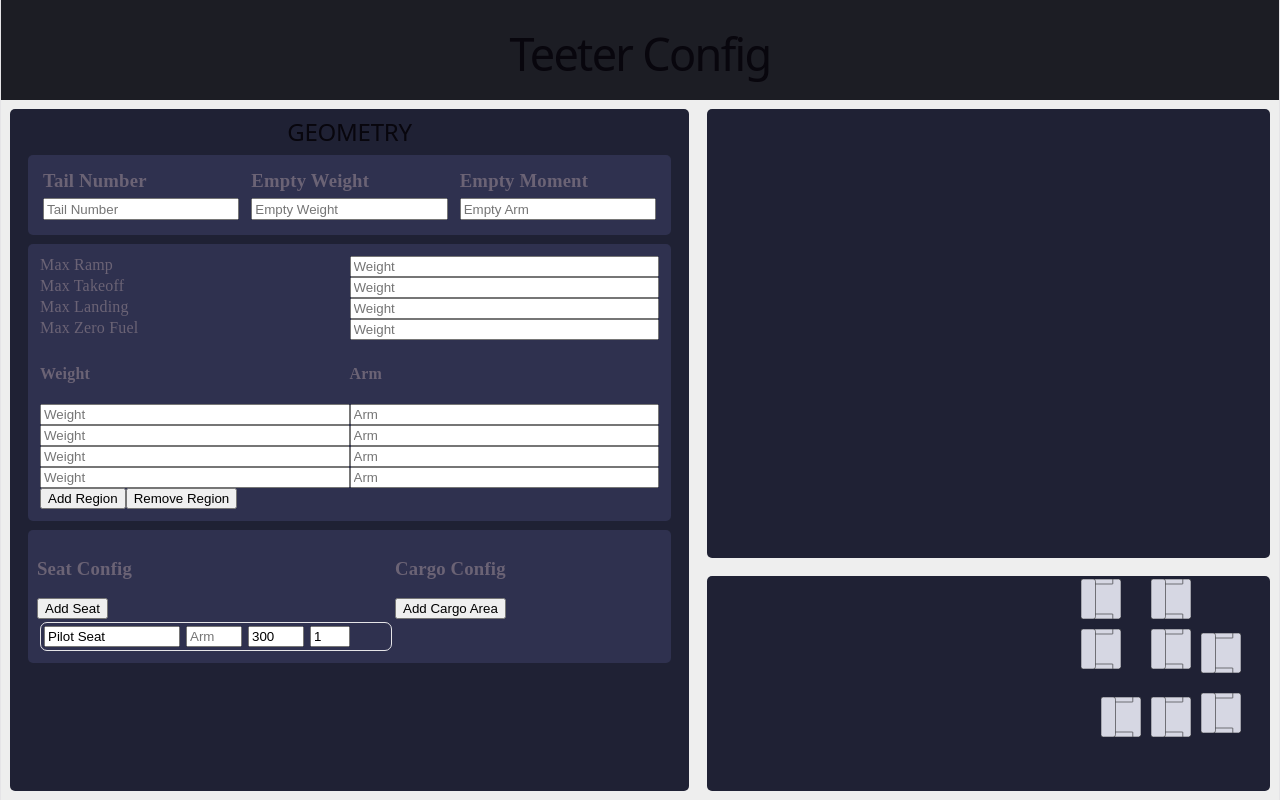
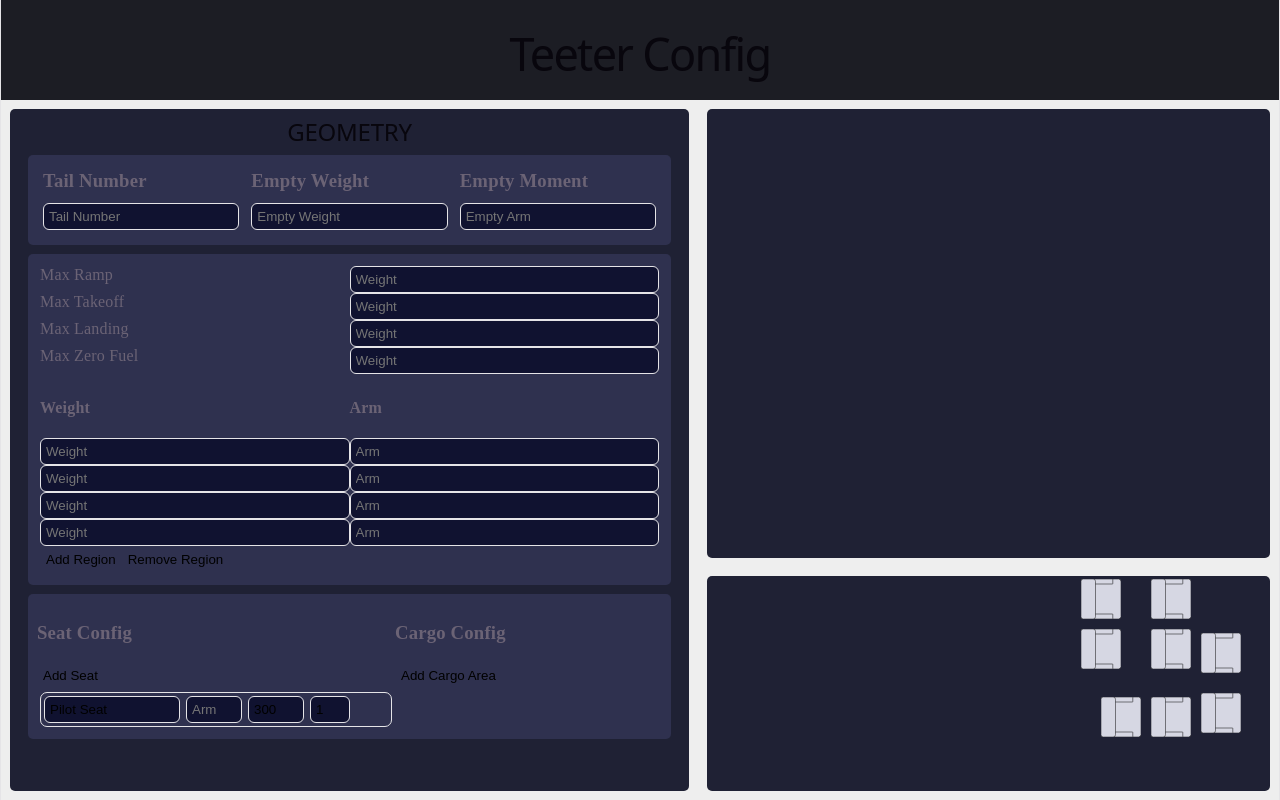
Before and after one commit to avtac/balance, a React (Vite) app: page / in a window 1280 px wide. Built offline with nearby package versions, Linux system fonts and the light colour scheme.

Commit message:
Added some custom css for inputs and buttons

```diff
--- a/src/index.css
+++ b/src/index.css
@@ -4,6 +4,7 @@
   --bg: #eee;
   --border: #e5e4e7;
   --code-bg: #f4f3ec;
+  --input-bg: #101230;
   --accent: #5364c3;
   --accent-bg: rgba(170, 59, 255, 0.1);
   --accent-border: rgba(80, 90, 137, 0.5);
@@ -33,6 +34,8 @@
     --bg: #30323e;
     --border: #1e202a;
     --code-bg: #1f2028;
+    --input-bg: #131639;
+    --button-bg: #323a86;
     --accent: #3041eb;
     --shadow:
       rgba(0, 0, 0, 0.4) 0 10px 15px -3px, rgba(0, 0, 0, 0.25) 0 4px 6px -2px;
@@ -99,3 +102,28 @@ code {
   padding: 4px 8px;
   background: var(--code-bg);
 }
+
+input {
+  outline: unset;
+  background: var(--input-bg);
+  border-style: solid;
+  border-color: var(--border);
+  border-width: 1px;
+  border-radius: 6px;
+  padding: 5px;
+}
+
+button {
+  padding: 6px;
+  background-color: var(--button-bg);
+  border: 0px;
+  border-radius: 5px;
+}
+
+button:hover {
+  background-color: oklch(from var(--button-bg) calc(l * 1.25) c h);
+}
+
+button:active {
+  background-color: oklch(from var(--button-bg) calc(l * 0.85) c h);
+}
```
